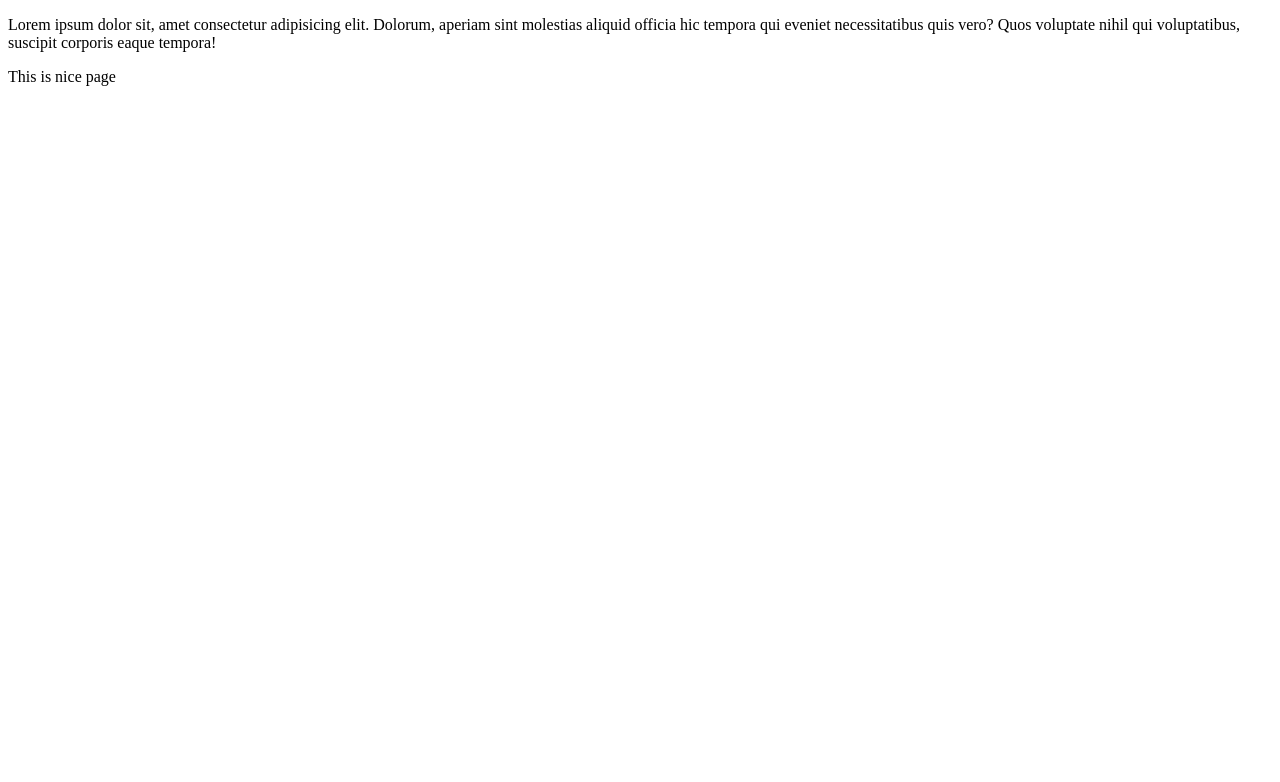
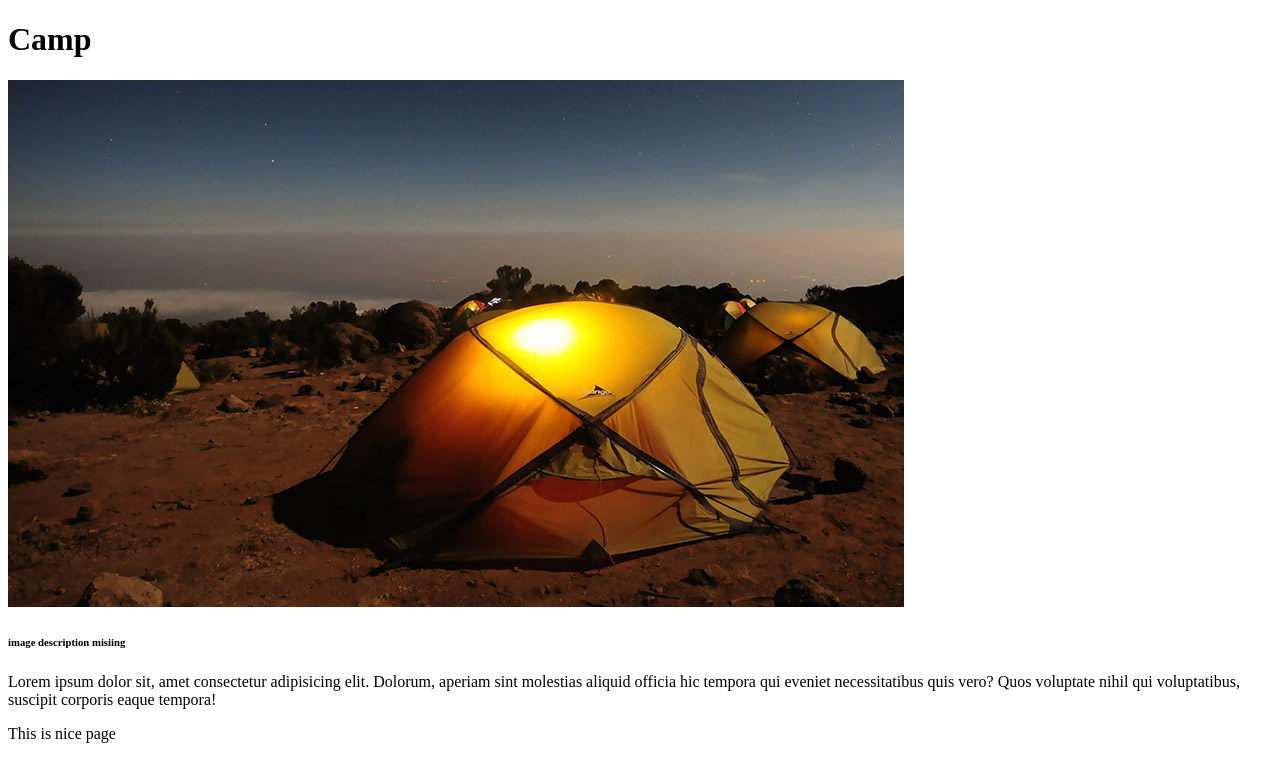
Before and after one commit to sint3/excursion, a plain HTML site: page index.html in a window 1280 px wide. Drawn offline with Linux system fonts and the light colour scheme.

Commit message:
image added

```diff
--- a/index.html
+++ b/index.html
@@ -8,6 +8,9 @@
   <link rel="stylesheet" href="/resources/css/style.css">
 </head>
 <body>
+  <h1>Camp</h1>
+  <img src="/camp.jpg">
+  <h6>image description misiing</h6>
   <p>Lorem ipsum dolor sit, amet consectetur adipisicing elit. Dolorum, aperiam sint molestias aliquid officia hic tempora qui eveniet necessitatibus quis vero? Quos voluptate nihil qui voluptatibus, suscipit corporis eaque tempora!</p>
   <Div>This is nice page</Div>
 </body>
```
